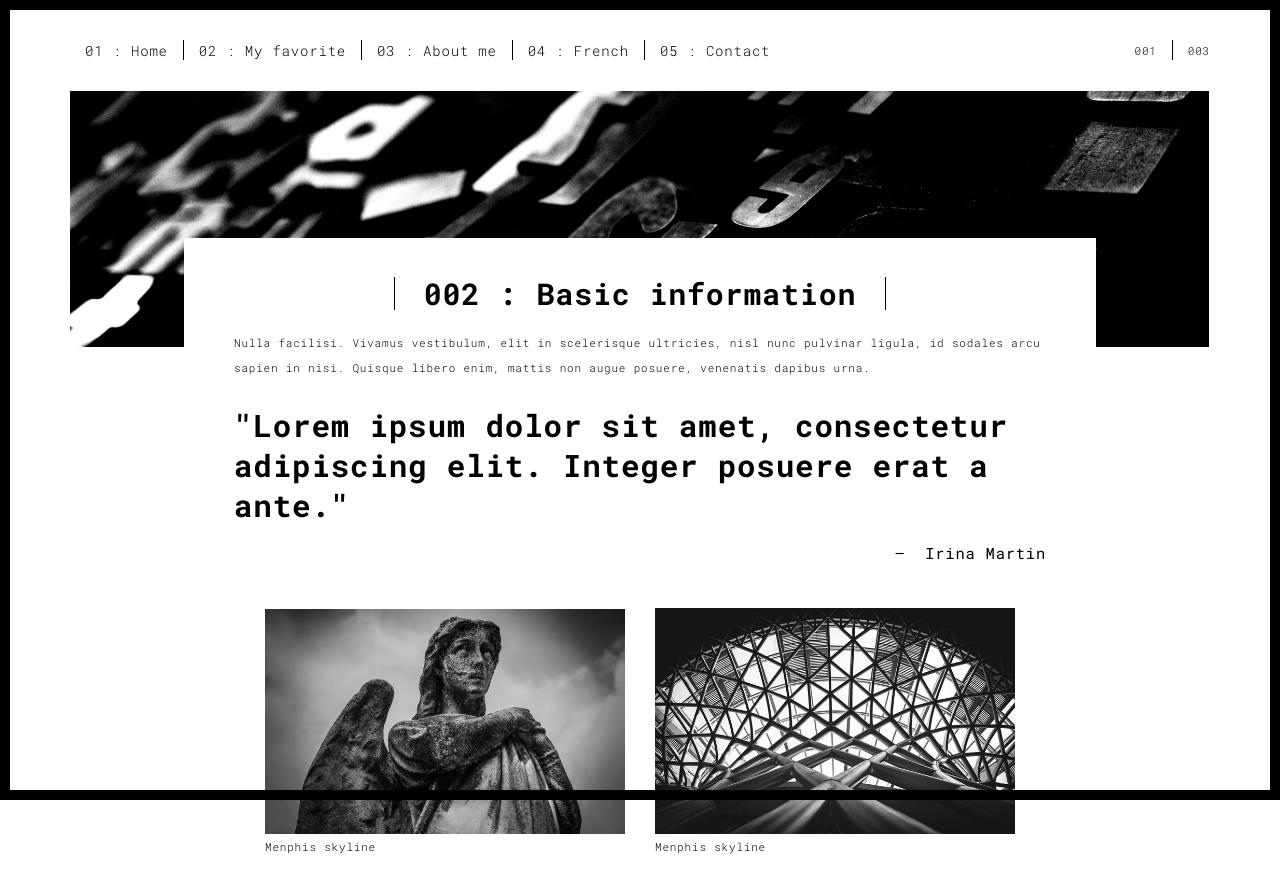
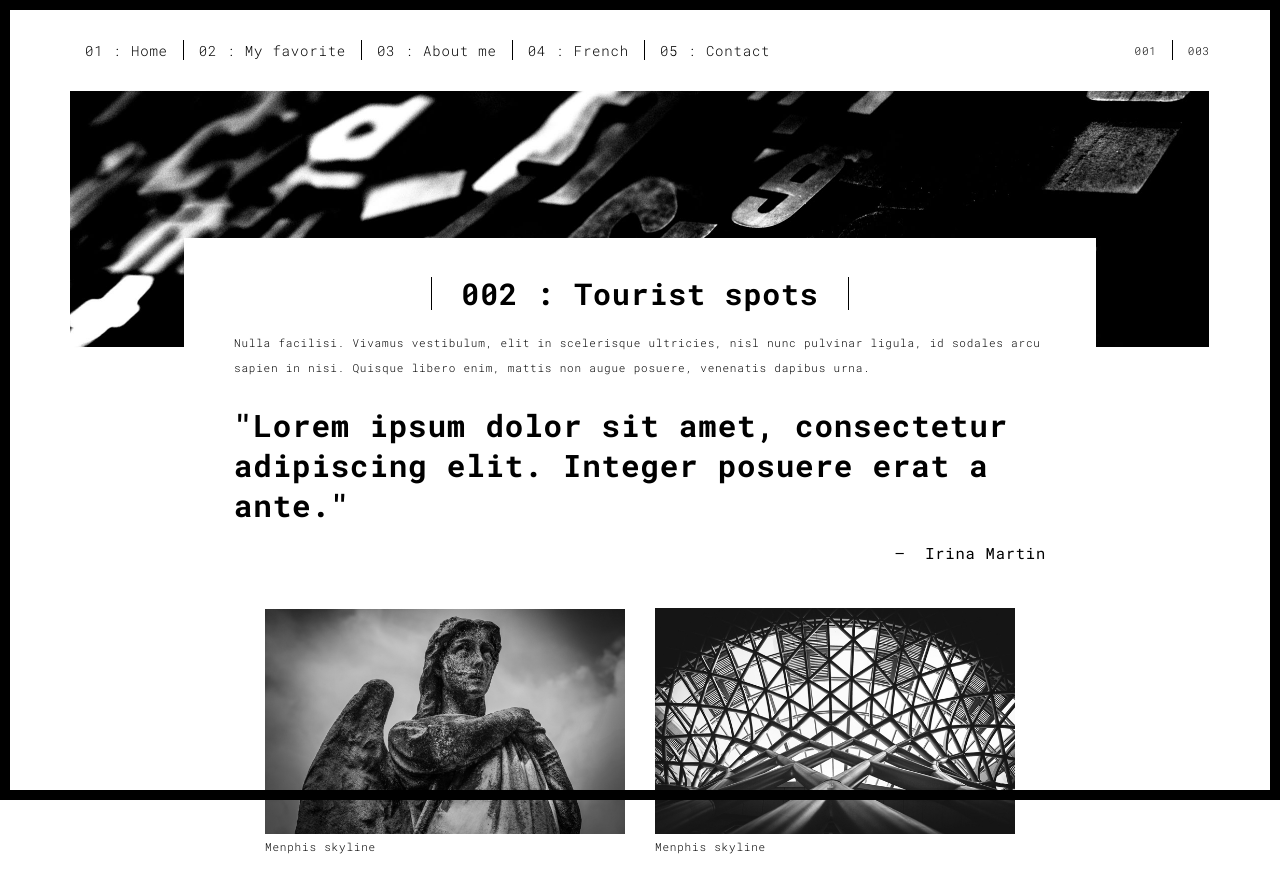
Before and after one commit to suzumana/web, a plain HTML site: page touristspots.html in a window 1280 px wide. Shown: the top 877 px of the page. Drawn offline with Linux system fonts and the light colour scheme.

Commit message:
Update touristspots.html

```diff
--- a/touristspots.html
+++ b/touristspots.html
@@ -64,7 +64,7 @@
         <img src="./assets/images/work001-01.jpg" class="img-responsive" alt="">
         <div class="card-container">
           <div class="text-center">
-            <h1 class="h2">002 : Basic information</h1>
+            <h1 class="h2">002 : Tourist spots</h1>
           </div>
           <p>Nulla facilisi. Vivamus vestibulum, elit in scelerisque ultricies, nisl nunc pulvinar ligula, id sodales arcu sapien in nisi. Quisque libero enim, mattis non augue posuere, venenatis dapibus urna.</p>
 
```
